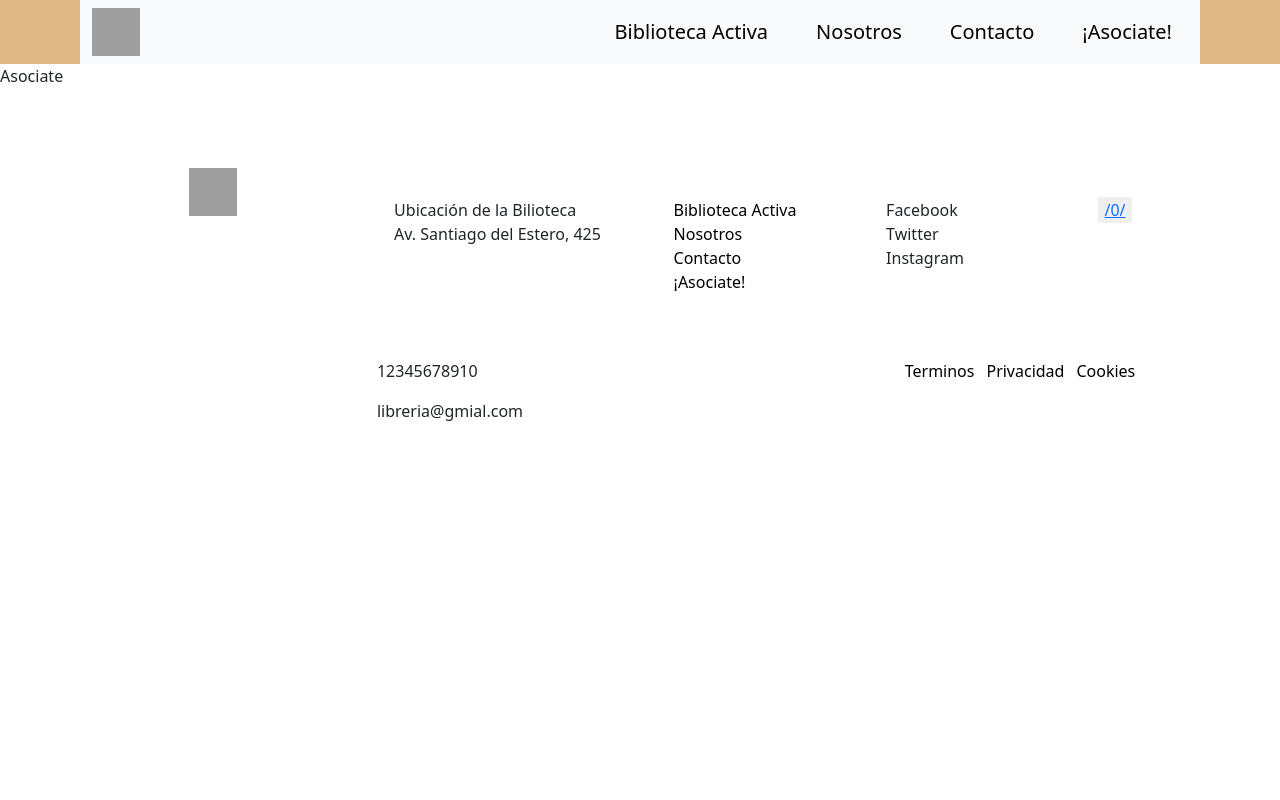
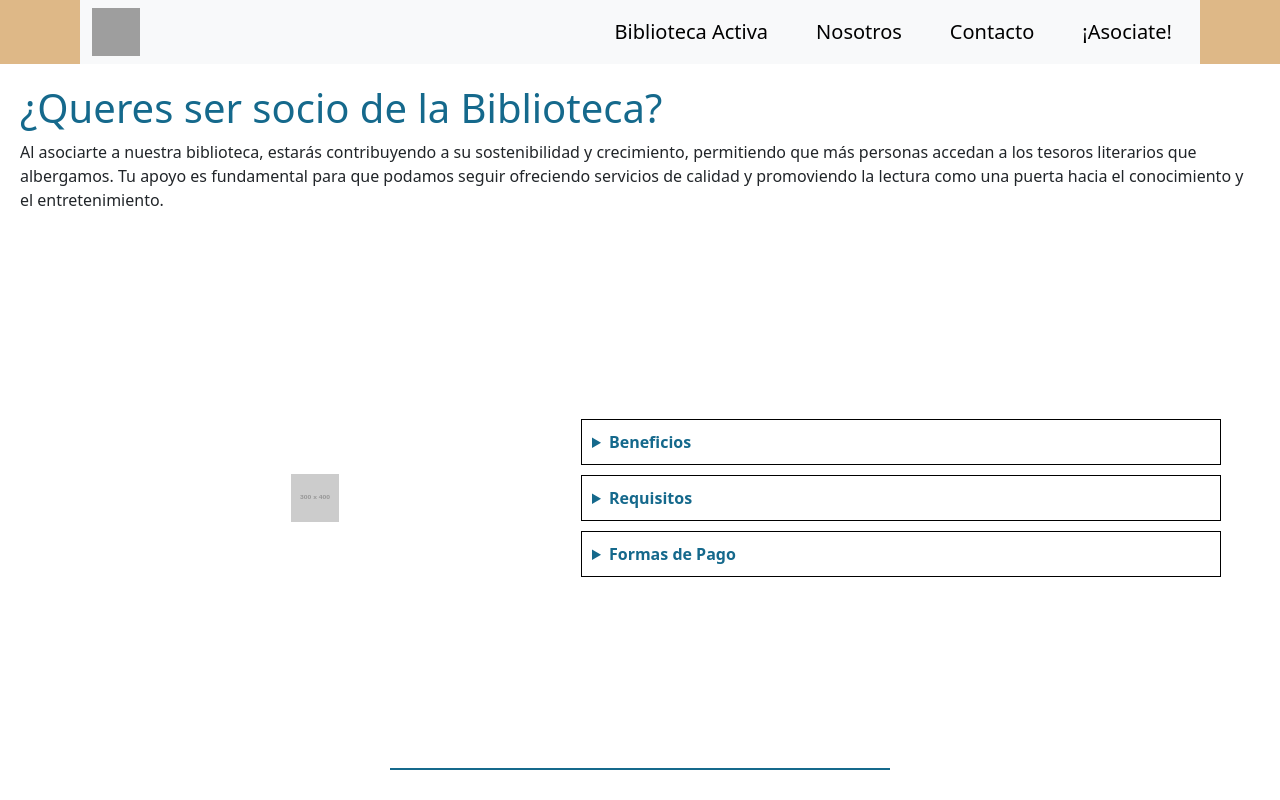
Before and after one commit to AgustinCamassa/ProyectoRealBiblioteca, a React (Vite) app: page /paginas/asociate in a window 1280 px wide. Shown: the top 800 px of the page. Built offline with nearby package versions, Linux system fonts and the light colour scheme; grey boxes are pictures that could not be loaded.

Commit message:
Se añadió la página Asociate

```diff
--- a/src/components/Paginas/Asociate/Asociate.css
+++ b/src/components/Paginas/Asociate/Asociate.css
@@ -0,0 +1,70 @@
+@media screen and (min-width: 320px) {
+  .mainAsoc {
+    display: flex;
+    flex-direction: column;
+  }
+
+  .divIntro {
+    padding: 20px;
+  }
+
+  .titlePage {
+    color: #15698c;
+  }
+
+  .divDetails {
+    display: flex;
+    flex-direction: column;
+    align-items: center;
+    width: 100%;
+    overflow: hide;
+    justify-content: center;
+    gap: 10px;
+  }
+
+  .detailsCont {
+    width: 90%;
+    display: flex;
+    flex-direction: column;
+    justify-content: center;
+    gap: 10px;
+  }
+
+  summary {
+    color: #15698c;
+    font-weight: bold;
+  }
+
+  li {
+    list-style-type: circle;
+  }
+
+  .noList {
+    list-style-type: none;
+  }
+
+  .divLine {
+    padding-top: 20px;
+    display: flex;
+    align-items: center;
+    justify-content: center;
+    width: 100%;
+  }
+
+  .Line {
+    width: 500px;
+    border-bottom: 2px solid #15698c;
+  }
+}
+
+@media screen and (min-width: 720px) {
+  .divDetails {
+    flex-direction: row;
+    height: 500px;
+    overflow: hidden;
+  }
+
+  .detailsCont {
+    width: 50%;
+  }
+}
--- a/src/components/Paginas/Asociate/Asociate.jsx
+++ b/src/components/Paginas/Asociate/Asociate.jsx
@@ -1,9 +1,88 @@
-import React from 'react'
+import "./Asociate.css";
 
 const Asociate = () => {
   return (
-    <div>Asociate</div>
-  )
-}
+    <>
+      <main className="mainAsoc">
+        <div className="divIntro">
+          <h1 className="titlePage">¿Queres ser socio de la Biblioteca?</h1>
+          <p className="pPage">
+            Al asociarte a nuestra biblioteca, estarás contribuyendo a su
+            sostenibilidad y crecimiento, permitiendo que más personas accedan a
+            los tesoros literarios que albergamos. Tu apoyo es fundamental para
+            que podamos seguir ofreciendo servicios de calidad y promoviendo la
+            lectura como una puerta hacia el conocimiento y el entretenimiento.
+          </p>
+        </div>
 
-export default Asociate
+        <div className="divDetails">
+          <div className="divImg">
+            <img src="https://dummyimage.com/300x400/000/fff" alt="" />
+          </div>
+          <div className="detailsCont">
+            <details className="">
+              <summary>Beneficios</summary>
+              <ul className="flex flex-column gap-0">
+                <li>
+                  Retirar libros en préstamo a domicilio por el plazo de un mes,
+                  renovable si no hay otros socios esperando el mismo material.
+                </li>
+                <li>
+                  Acceso a mas de 11.000 volúmenes para todas las edades, gustos
+                  y necesidades; incluyendo una biblioteca especial para niños.
+                </li>
+                <li>Descuentos en el arancel de los talleres.</li>
+                <li>
+                  Solo pueden ser parte del Taller Maternal quienes sean sociois
+                  de la Biblioteca previamente
+                </li>
+                <li>Envió de novedades por WhatsApp</li>
+                <li>
+                  Podrán ser miembros de la comisión directiva cada vez que se
+                  renueve
+                </li>
+              </ul>
+            </details>
+            <details>
+              <summary>Requisitos</summary>
+              <ul className="flex flex-column gap-0">
+                <li>
+                  Completar y firmar la solicitud de admisión en la Biblioteca.
+                </li>
+                <li>
+                  Abonar la cuota societaria Anual y Familiar. (Consultar valor
+                  al momento del pago)
+                </li>
+              </ul>
+            </details>
+            <details>
+              <summary>Formas de Pago</summary>
+              <ul className="flex flex-column gap-0">
+                <li>
+                  En efectivo en la Biblioteca en el horario de atención al
+                  público.
+                </li>
+                <li className="flex flex-column gap-0">
+                  Por transferencia Bancaria. A la cuenta de Banco Nación:
+                  <ul className="flex flex-column gap-0">
+                    <li className="noList">Cuenta N 1341118546</li>
+                    <li className="noList">CBU: 0110134440013411185462</li>
+                    <li className="noList">CUIT: 30-68667801-2 IVA EXTENTO</li>
+                    <li className="noList">
+                      Enviar comprobante al Bibliotecario
+                    </li>
+                  </ul>
+                </li>
+              </ul>
+            </details>
+          </div>
+        </div>
+        <div className="divLine">
+          <div className="Line"></div>
+        </div>
+      </main>
+    </>
+  );
+};
+
+export default Asociate;
--- a/src/components/Paginas/Contacto/Contacto.css
+++ b/src/components/Paginas/Contacto/Contacto.css
@@ -8,6 +8,10 @@
   .divMain {
     max-width: 1440px;
     margin: 0 auto;
+  }
+
+  .titleForm {
+    color: #15698c;
   }
 
   .sectionDoubts {
@@ -69,14 +73,14 @@
     right: 90px;
     width: 150px;
     height: 35px;
-    background-color: rgb(47, 47, 47);
+    background-color: #15698c;
     color: white;
     border-radius: 5px;
     cursor: pointer;
   }
 
   .btnForm:disabled {
-    background-color: grey;
+    background-color: #7799cc;
     opacity: 0.5;
     cursor: not-allowed;
   }
--- a/src/components/Paginas/Contacto/Contacto.jsx
+++ b/src/components/Paginas/Contacto/Contacto.jsx
@@ -44,9 +44,9 @@ const Contacto = () => {
 
   const validateForm = () => {
     return (
-      email.name === "" &&
-      email.about === "" &&
-      email.email === "" &&
+      email.user_name === "" ||
+      email.contact_number === "" ||
+      email.user_email === "" ||
       email.message === ""
     );
   };
```
